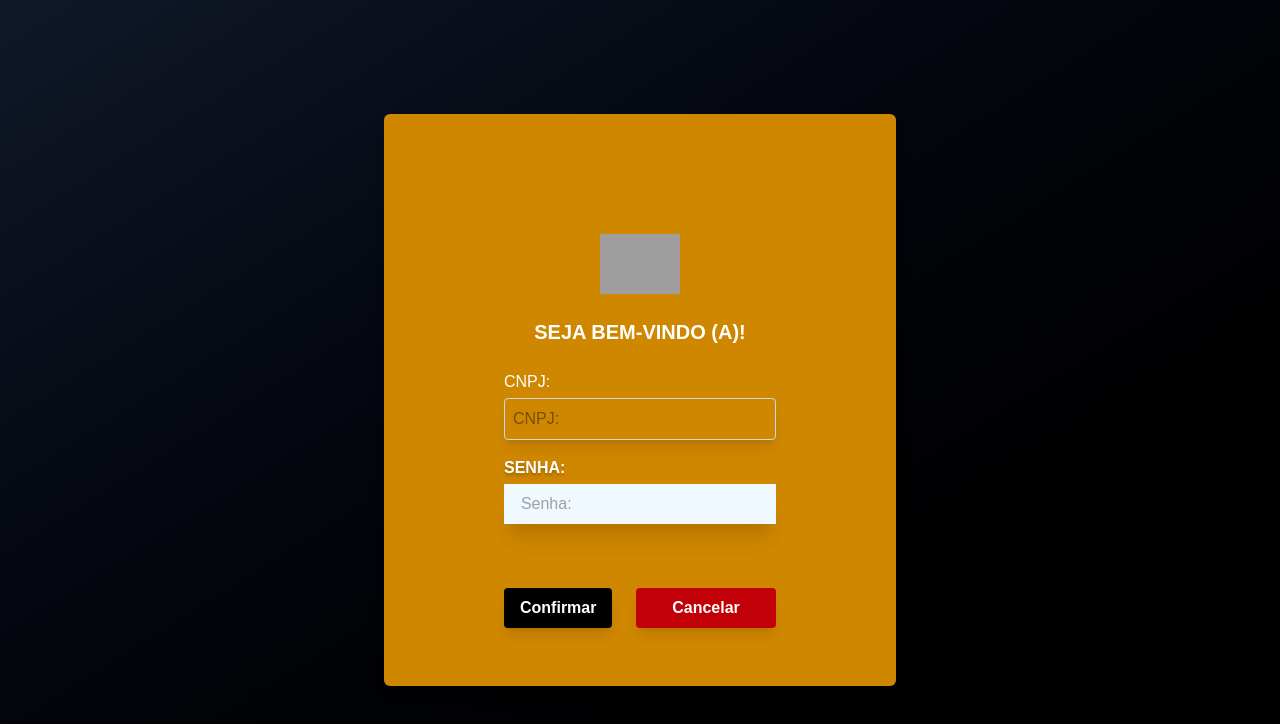
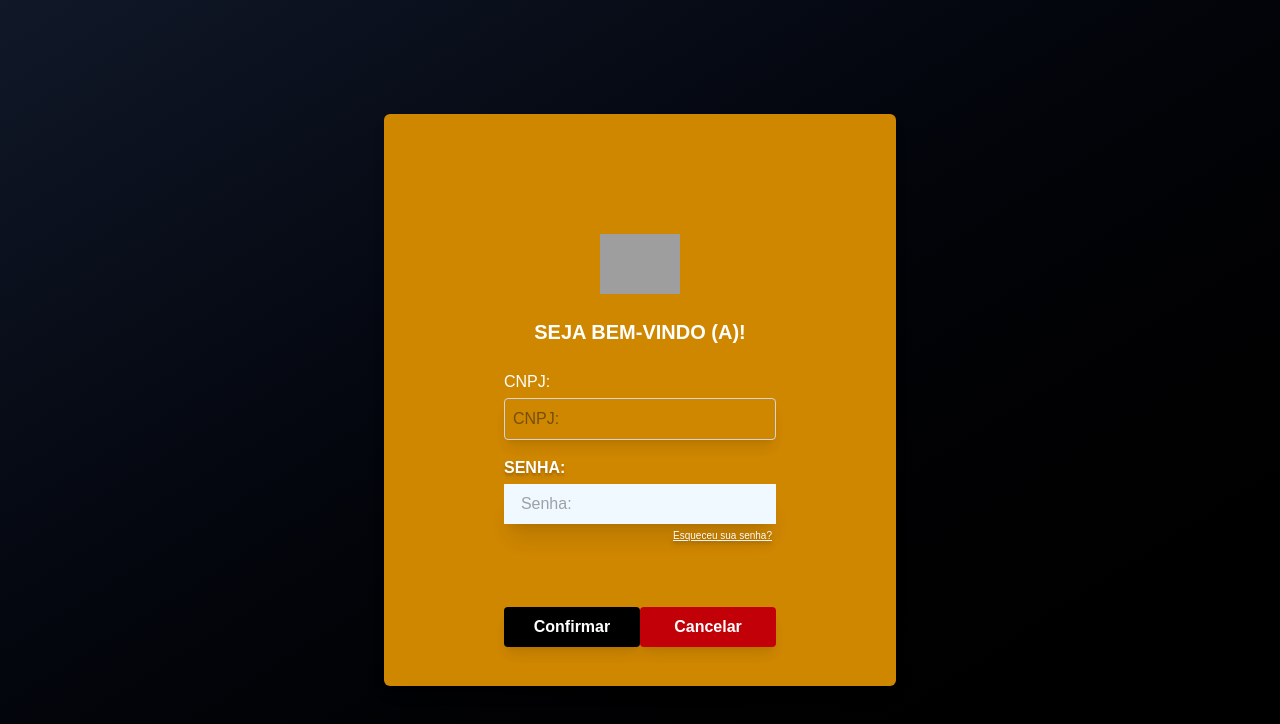
Before and after one commit to Uius/TCC-GP6, a Next.js app in the folder tccgp6/: page /login in a window 1280 px wide. Shown: the top 724 px of the page. Built offline with nearby package versions, Linux system fonts and the light colour scheme; grey boxes are pictures that could not be loaded.

Commit message:
Essa porra

```diff
--- a/tccgp6/src/app/login/page.tsx
+++ b/tccgp6/src/app/login/page.tsx
@@ -31,12 +31,13 @@ export default function Login() {
               className="text-[#4B4B4B] rounded-[20] bg-sky-50 shadow-xl w-full p-2 border-white-600 focus:outline-none focus:ring-2 focus:ring-yellow-500"
               placeholder="  Senha: "
             />
+            <p  className="text-shadow-lg block text-white mb-1 justify-self-end text-[10px] m-1 underline"> Esqueceu sua senha? </p>
           </div>
           <br></br>
           <div className="flex justify-between mt-6">
             <button
               type="submit"
-              className="font-bold rounded-[15] shadow-lg bg-black text-white px-4 py-2 rounded hover:bg-gray-800 transition"
+              className="font-bold rounded-[15] w-35 shadow-lg bg-black text-white px-4 py-2 rounded hover:bg-gray-800 transition"
             >
               Confirmar
             </button>
```
Also changed, not shown: tccgp6/src/app/globals.css (line endings or trailing spaces).
